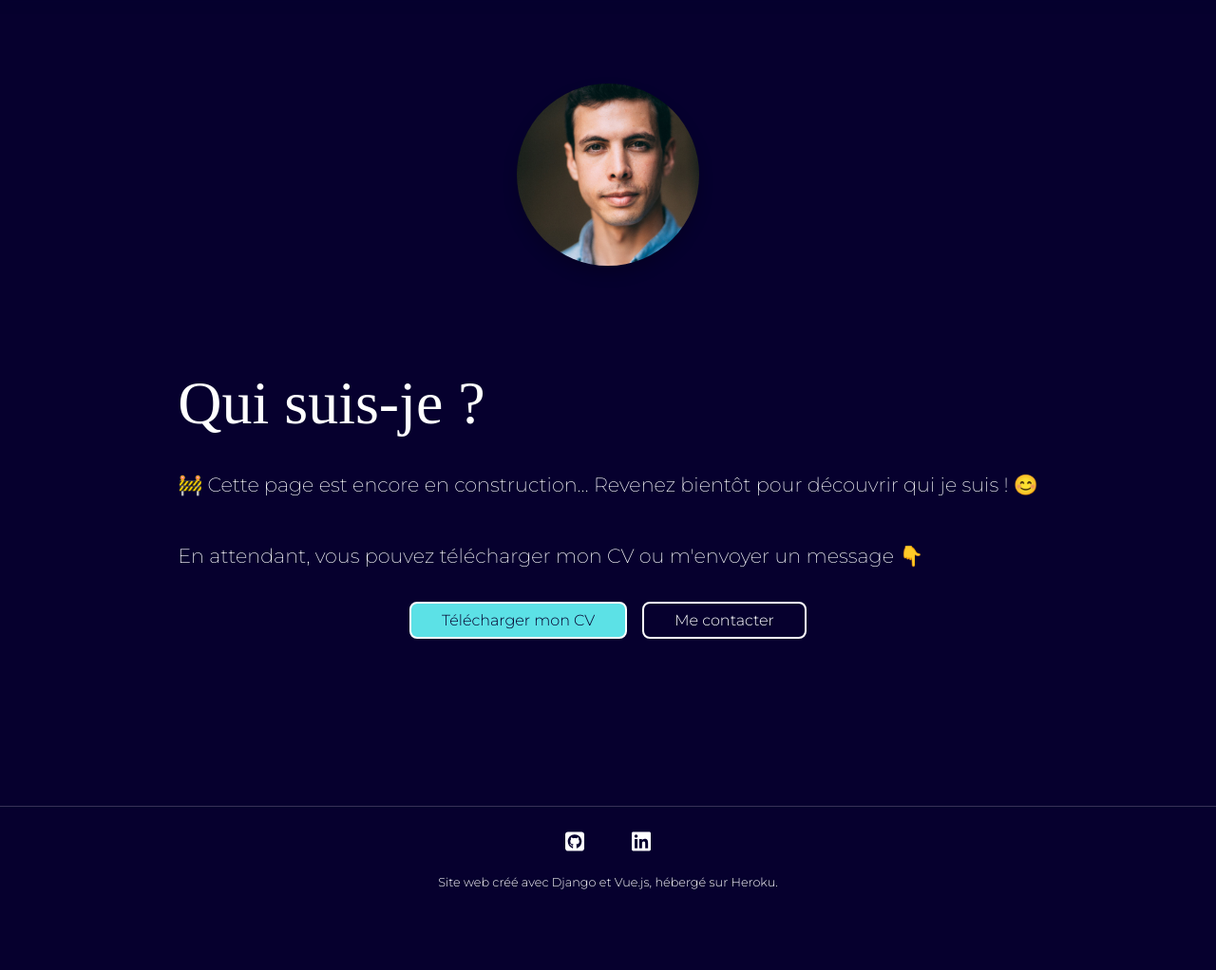
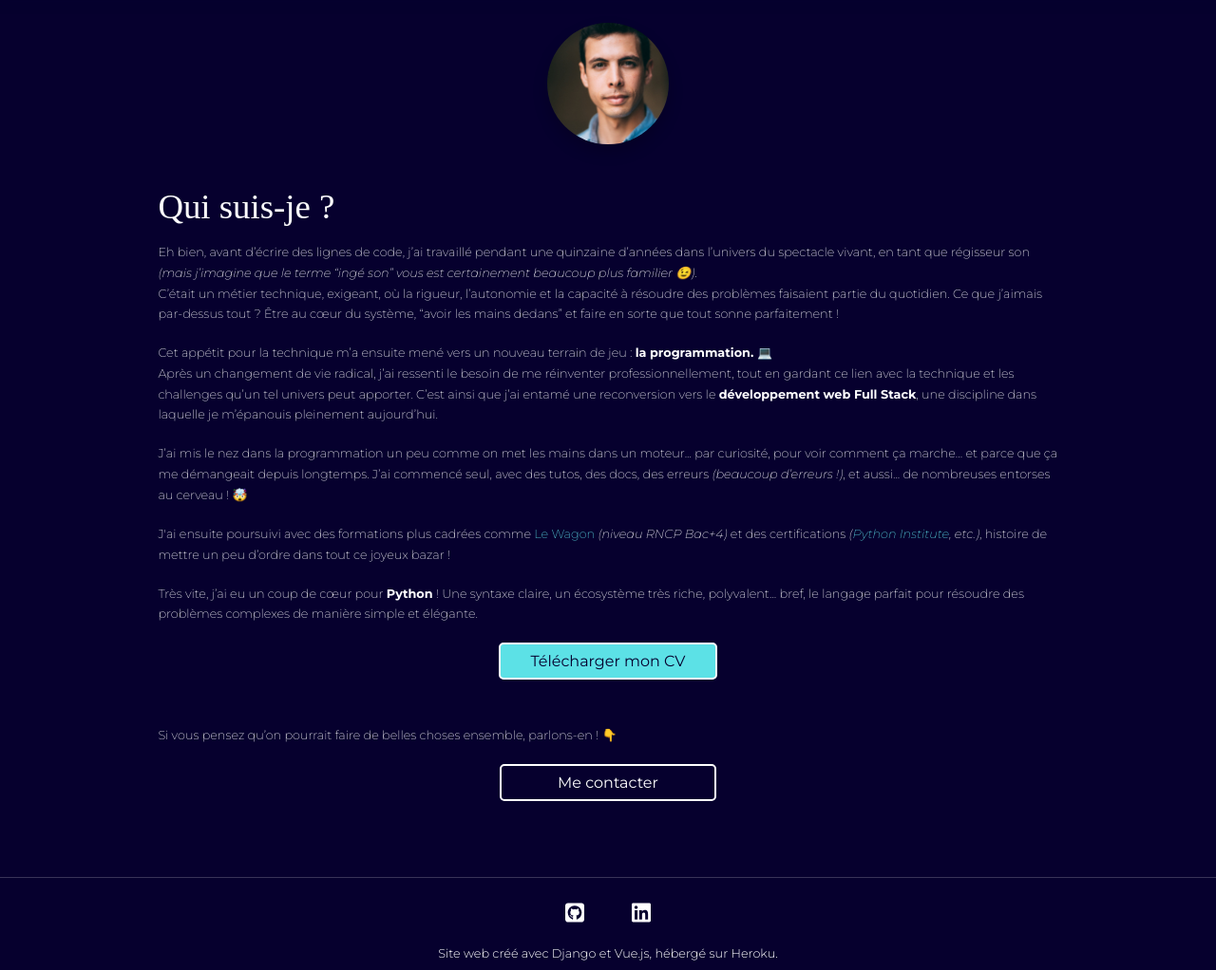
Before and after one commit to Adrien89betty/portfolio_adrien, a Django app: page /about/ in a window 1280 px wide. Shown: the part 48-1070 px from the top of the page at 95% size. Before the commit the page ends 985 px from the top, so only its background shows below. Run offline with Django 5.2, Linux system fonts and the light colour scheme; data that the repository does not hold is empty; some web fonts are replaced.

Commit message:
Feat: About page + update cv file

```diff
--- a/about/static/about/css/about_styles.css
+++ b/about/static/about/css/about_styles.css
@@ -26,33 +26,37 @@
 
 .about-content p {
   color: #ffffff;
-  line-height:1.6;
+  line-height:1.7;
   font-family: "Montserrat", sans-serif;
   font-weight: 200;
-  font-size: 0.9em;
+  font-size: 0.8em;
+  margin-bottom: 1.2rem;
 }
 
-.about-content .cta {
-  margin-top: 2em;
+.italic {
+  font-style: italic;
 }
 
-/* bannière “construction” */
-.under-construction {
-  margin-top:1rem;
-  padding: .75rem 1rem;
-  background: rgba(255,255,255,.1);
-  border: .0625rem dashed #5ce1e6;
-  border-radius: .5rem;
-  font-size: .9rem;
-  text-align:center;
+.bold {
+  font-weight: bold;
 }
 
-/* boutons */
-.btns-container {
+.about-content p a {
+  text-decoration: none;
+  color: #5ce1e6;
+  transition: all ease 0.3s;
+}
+
+.about-content p a:hover {
+  text-decoration: underline;
+  color: #fff;
+}
+
+/* buttons */
+.btn-cv-container, .btn-contact-container {
   display:flex;
-  flex-direction:column;
-  gap: 1rem;
-  padding: 0rem 4rem 1rem;
+  justify-content: center;
+  margin-bottom: 3rem;
 }
 
 .btn-cv {
@@ -60,11 +64,11 @@
   text-align:center;
   text-decoration:none;
   padding: 0.5rem 2rem;
-  border:.125rem solid #fff;
-  border-radius:.5rem;
+  border: 2px solid #fff;
+  border-radius: 5px;
   font-family: "Montserrat", sans-serif;
   font-size:1rem;
-  font-weight:300;
+  font-weight: 400;
   background: #5ce1e6;
   color:#06002e;
   transition: background .3s, color .3s;
@@ -74,17 +78,16 @@
   display:block;
   text-align:center;
   text-decoration:none;
-  padding: 0.5rem 2rem;
-  border:.125rem solid #fff;
-  border-radius:.5rem;
+  padding: 0.5rem 3.7rem;
+  border: 2px solid #fff;
+  border-radius: 5px;
   font-family: "Montserrat", sans-serif;
   font-size:1rem;
-  font-weight:300;
+  font-weight:400;
   background: #06002e;
   color:#fff;
   transition: background .3s, color .3s;
 }
-
 
 .btn-cv:hover, .btn-contact:hover {
   background:#fff;
@@ -94,37 +97,33 @@
 
 /* ============== ABOUT - TABLETS (< 421px) ============== */
 @media (min-width: 421px) {
+  .about-content {
+    margin-top: 3vh;
+  }
+}
+
+/* ============== WELCOME - DESKTOPS (< 1280px) ============== */
+@media (min-width: 1280px) {
+  .about-content {
+    margin-top: 2vh;
+    padding: 0 3vw;
+  }
   .about-content h1 {
-
-  margin-bottom: 2rem;
-  margin-top: 5rem;
-}
-.btns-container {
-  margin-bottom: 37vh;
-  display: flex;
-  flex-direction: row;
-  justify-content: center;
+  font-size: 2.3em;
   }
 }
 
 
-/* ============== ABOUT - DESKTOPS (< 1025px) ============== */
-@media (min-width: 1025px) {
-  .about-container {
-    margin-top: 8vh;
+/* ============== WELCOME - DESKTOPS (< 1536px) ============== */
+@media (min-width: 1536px) {
+  .about-content {
+    margin-top: 4vh;
+    padding: 0 5vw;
   }
-  .about-photo img {
-  width: 12rem;
-}
-
-.about-content h1 {
-  font-size: 4em;
-}
-
-.about-content p {
-  font-size: 1.3em;
-}
-  .btns-container {
-  margin-bottom: 20vh;
+  .about-content h1 {
+  font-size: 2.5em;
+  }
+  .about-content p {
+  font-size: 0.9em;
   }
 }
--- a/about/templates/about/about.html
+++ b/about/templates/about/about.html
@@ -20,24 +20,33 @@
     <div class="about-content">
       <h1>Qui suis-je ?</h1>
       <p>
-        🚧 Cette page est encore en construction…
-      Revenez bientôt pour découvrir qui je suis ! 😊
+        Eh bien, avant d’écrire des lignes de code, j’ai travaillé pendant une quinzaine d’années dans l’univers du spectacle vivant, en tant que régisseur son <span class="italic">(mais j’imagine que le terme “ingé son” vous est certainement beaucoup plus familier 😉)</span>. <br>C’était un métier technique, exigeant, où la rigueur, l’autonomie et la capacité à résoudre des problèmes faisaient partie du quotidien. Ce que j’aimais par-dessus tout ? Être au cœur du système, “avoir les mains dedans” et faire en sorte que tout sonne parfaitement !
       </p>
-      <p class="cta">
-        En attendant, vous pouvez télécharger mon CV ou m'envoyer un message 👇
+      <p>
+        Cet appétit pour la technique m’a ensuite mené vers un nouveau terrain de jeu : <span class="bold">la programmation. 💻<br></span> Après un changement de vie radical, j’ai ressenti le besoin de me réinventer professionnellement, tout en gardant ce lien avec la technique et les challenges qu’un tel univers peut apporter. C’est ainsi que j’ai entamé une reconversion vers le <span class="bold">développement web Full Stack</span>, une discipline dans laquelle je m’épanouis pleinement aujourd’hui.
       </p>
-    </div>
-  </div>
-  <div class="btns-container">
+      <p>
+        J’ai mis le nez dans la programmation un peu comme on met les mains dans un moteur... par curiosité, pour voir comment ça marche… et parce que ça me démangeait depuis longtemps. J’ai commencé seul, avec des tutos, des docs, des erreurs <span class="italic">(beaucoup d’erreurs !)</span>, et aussi... de nombreuses entorses au cerveau ! 🤯
+      </p>
+      <p>
+        J'ai ensuite poursuivi avec des formations plus cadrées comme <a href="https://www.lewagon.com/fr" target="_blank">Le Wagon</a> <span       class="italic">(niveau RNCP Bac+4)</span> et des certifications <span class="italic">(<a href="https://pythoninstitute.org/" target="_blank">Python Institute</a>, etc.)</span>, histoire de mettre un peu d’ordre dans tout ce joyeux bazar !
+      </p>
+      <p>
+        Très vite, j’ai eu un coup de cœur pour <span class="bold">Python</span> ! Une syntaxe claire, un écosystème très riche, polyvalent... bref, le langage parfait pour résoudre des problèmes complexes de manière simple et élégante.
+      </p>
       <div class="btn-cv-container">
-      <a href="{% static 'cv/files/cv_adrien_leveille_backend_230525.pdf' %}" download class="btn-cv">
+        <a href="{% static 'cv/files/cv_adrien_leveille_fullstack_230625.pdf' %}" download class="btn-cv">
           Télécharger mon CV
         </a>
       </div>
+      <p>
+        Si vous pensez qu’on pourrait faire de belles choses ensemble, parlons-en ! 👇
+      </p>
       <div class="btn-contact-container">
         <a href="{% url 'home:index' %}#contact-form" class="btn-contact">
           Me contacter
         </a>
       </div>
     </div>
+  </div>
   {% endblock content %}
--- a/home/static/home/css/home_styles.css
+++ b/home/static/home/css/home_styles.css
@@ -383,6 +383,7 @@
 
 .card-description {
   font-size: 0.8em;
+  line-height: 1.5;
 }
 
 .project-card:hover {
@@ -512,6 +513,7 @@
   }
   .modal-content {
     max-width: 75vw;
+    line-height: 1.7;
   }
   .modal-thumb {
     height: 15rem;
```
Also changed, not shown: 2 other files. Lines whose indentation alone changed are shown as unchanged.
